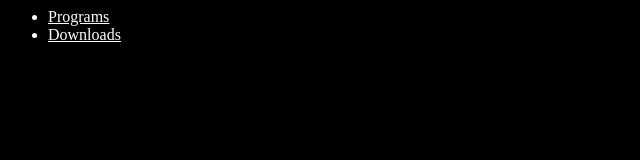
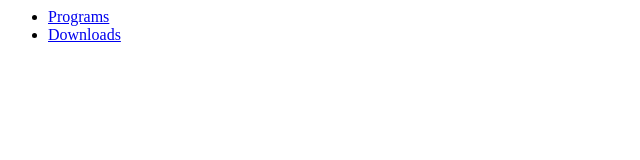
Before and after one commit to Creator1011/Creator1011.github.io, a plain HTML site: page index.html in a window 1280 px wide. Shown: the whole page, without its empty margins (0-640 px from the left). Drawn offline with Linux system fonts and the light colour scheme; files that its build step writes are made by us from their sources.

Commit message:
Update index.html

```diff
--- a/index.html
+++ b/index.html
@@ -1,14 +1,11 @@
 <html>
   <head>
     <title>Creator1011's website</title>
-    <link href="style.css" rel="stylesheet" type="text/css">
   </head>
-  <body style="background-color:black">
-    <white>
-      <ul>
-        <li><a href="/programs">Programs</a></li>
-        <li><a href="/downloads">Downloads</a></li>
-      </ul>
-    </white>
+  <body>
+    <ul>
+      <li><a href="/programs">Programs</a></li>
+      <li><a href="/downloads">Downloads</a></li>
+    </ul>
   </body>
 </html>
```
